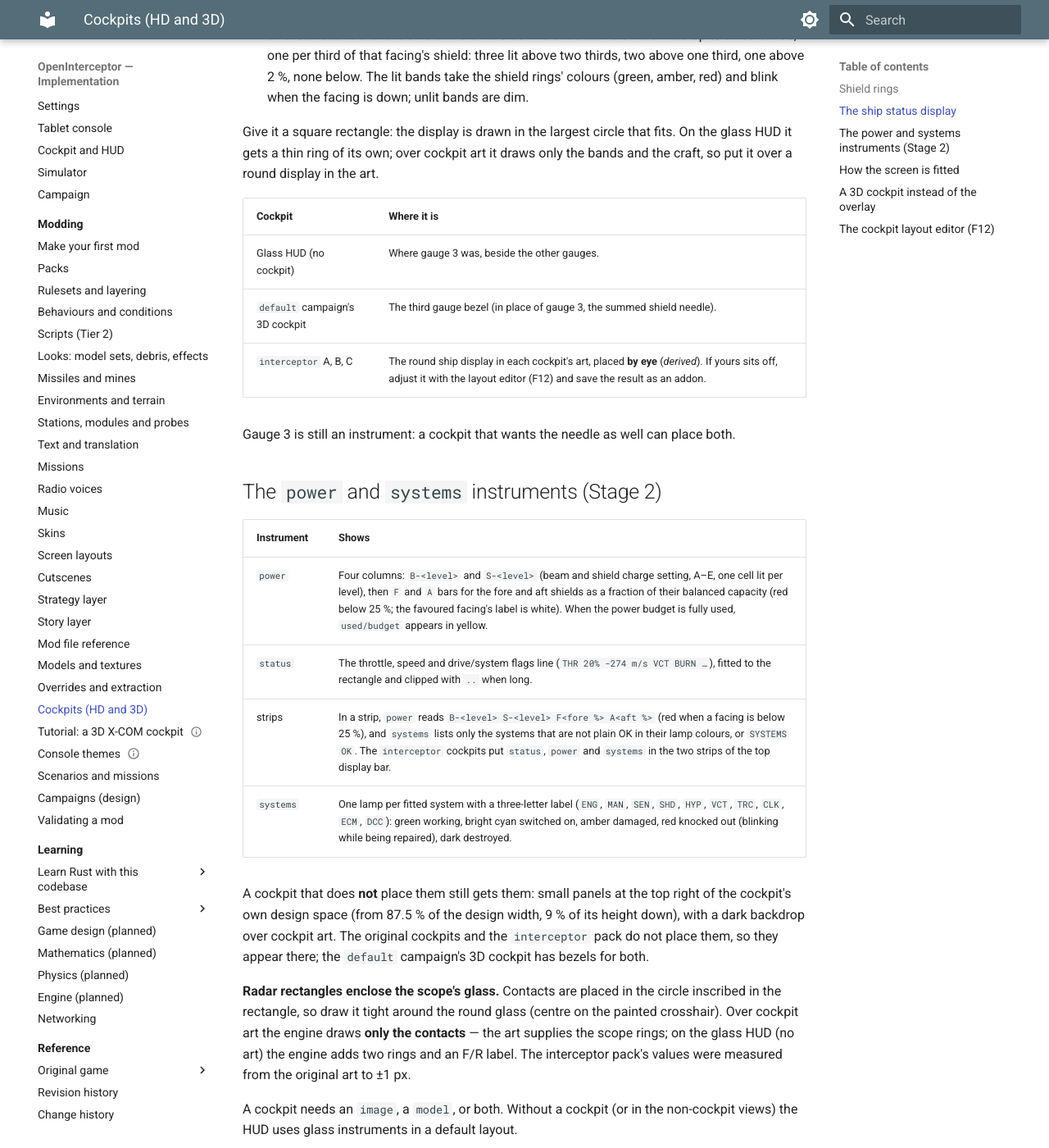
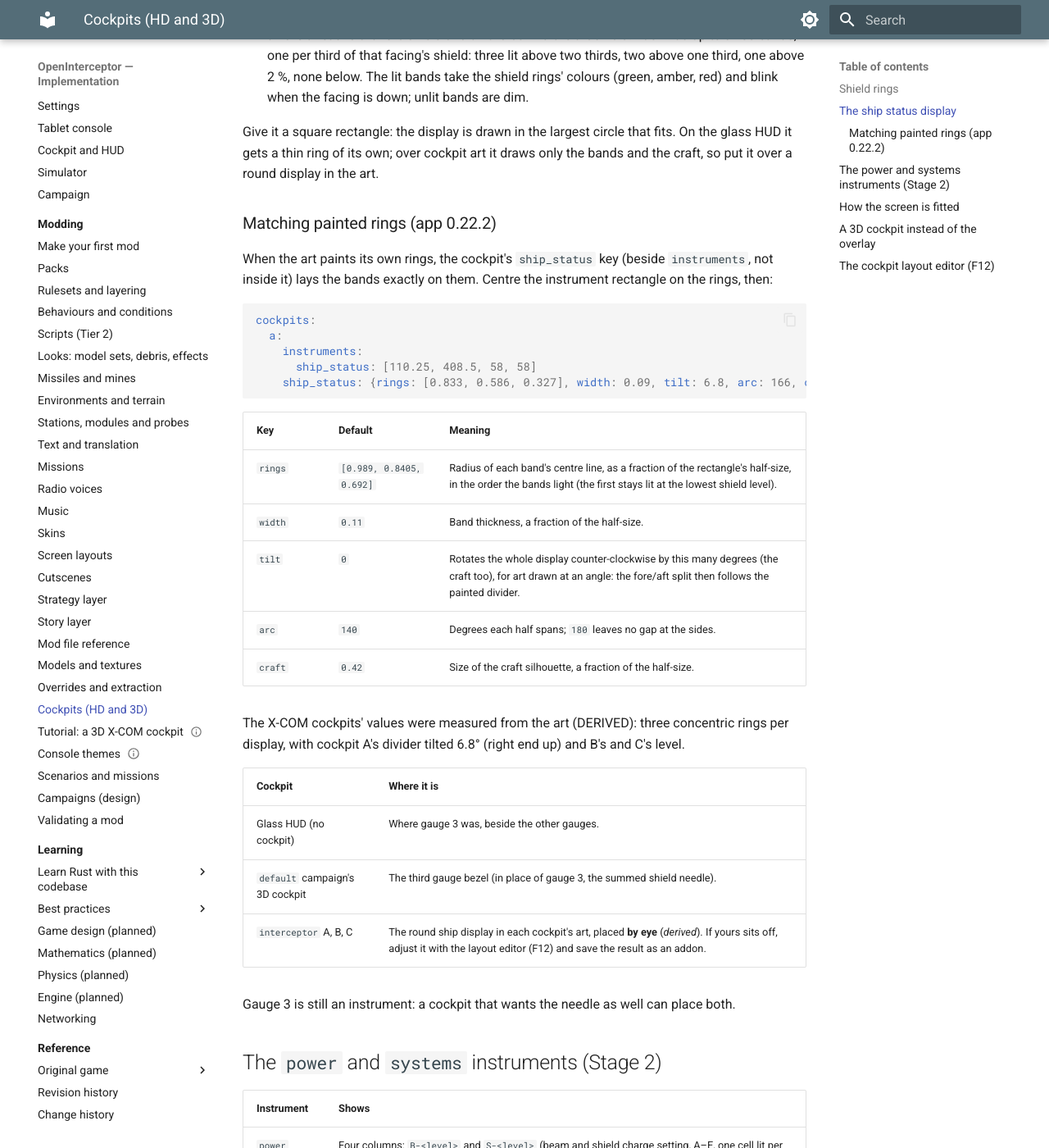
Before and after one commit to bbogovich/OpenInterceptor, an MkDocs documentation site: the page built from docs/modding/cockpits.md, in a window 1280 px wide and 1400 px high, scrolled down 1871 px. Shown: the whole window at 82% size. Built offline with MkDocs 1.6.1 and Material for MkDocs 9.7.7, drawn with Linux system fonts in a browser that asks for light colours.

Commit message:
Modding: the cockpit ship_status look (app 0.22.2)
Co-Authored-By: Claude Opus 5.5 <noreply@anthropic.com>

````diff
--- a/docs/modding/cockpits.md
+++ b/docs/modding/cockpits.md
@@ -64,6 +64,30 @@ shows your craft from above in the middle of a round instrument, in the manner o
 Give it a square rectangle: the display is drawn in the largest circle that fits. On the glass
 HUD it gets a thin ring of its own; over cockpit art it draws only the bands and the craft, so
 put it over a round display in the art.
+
+### Matching painted rings (app 0.22.2)
+
+When the art paints its own rings, the cockpit's `ship_status` key (beside `instruments`, not
+inside it) lays the bands exactly on them. Centre the instrument rectangle on the rings, then:
+
+```yaml
+cockpits:
+  a:
+    instruments:
+      ship_status: [110.25, 408.5, 58, 58]
+    ship_status: {rings: [0.833, 0.586, 0.327], width: 0.09, tilt: 6.8, arc: 166, craft: 0.25}
+```
+
+| Key | Default | Meaning |
+|---|---|---|
+| `rings` | `[0.989, 0.8405, 0.692]` | Radius of each band's centre line, as a fraction of the rectangle's half-size, in the order the bands light (the first stays lit at the lowest shield level). |
+| `width` | `0.11` | Band thickness, a fraction of the half-size. |
+| `tilt` | `0` | Rotates the whole display counter-clockwise by this many degrees (the craft too), for art drawn at an angle: the fore/aft split then follows the painted divider. |
+| `arc` | `140` | Degrees each half spans; `180` leaves no gap at the sides. |
+| `craft` | `0.42` | Size of the craft silhouette, a fraction of the half-size. |
+
+The X-COM cockpits' values were measured from the art (DERIVED): three concentric rings per
+display, with cockpit A's divider tilted 6.8° (right end up) and B's and C's level.
 
 | Cockpit | Where it is |
 |---|---|
````
Also changed, not shown: docs/modding/reference.md (+1 -0 lines).
